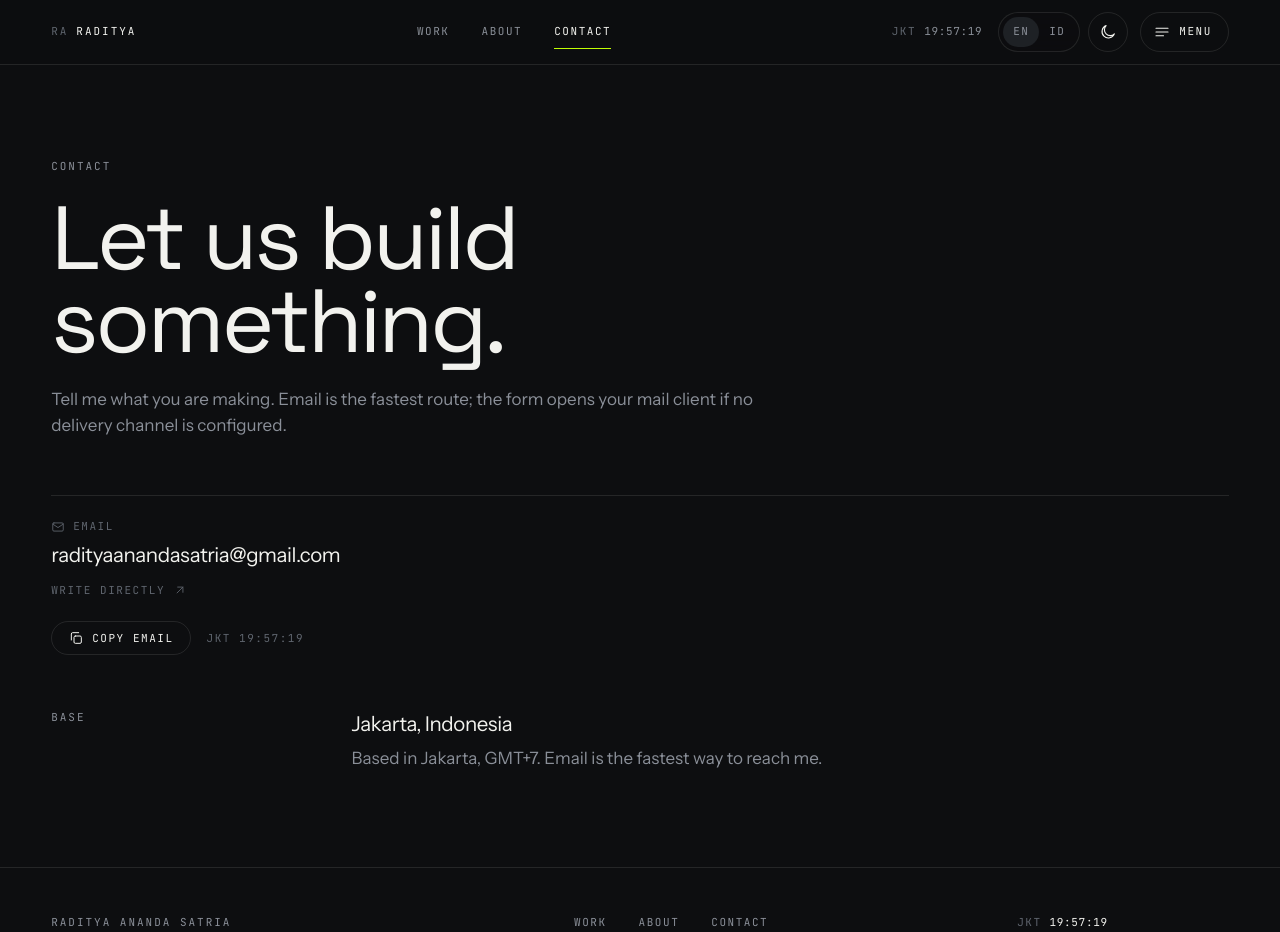
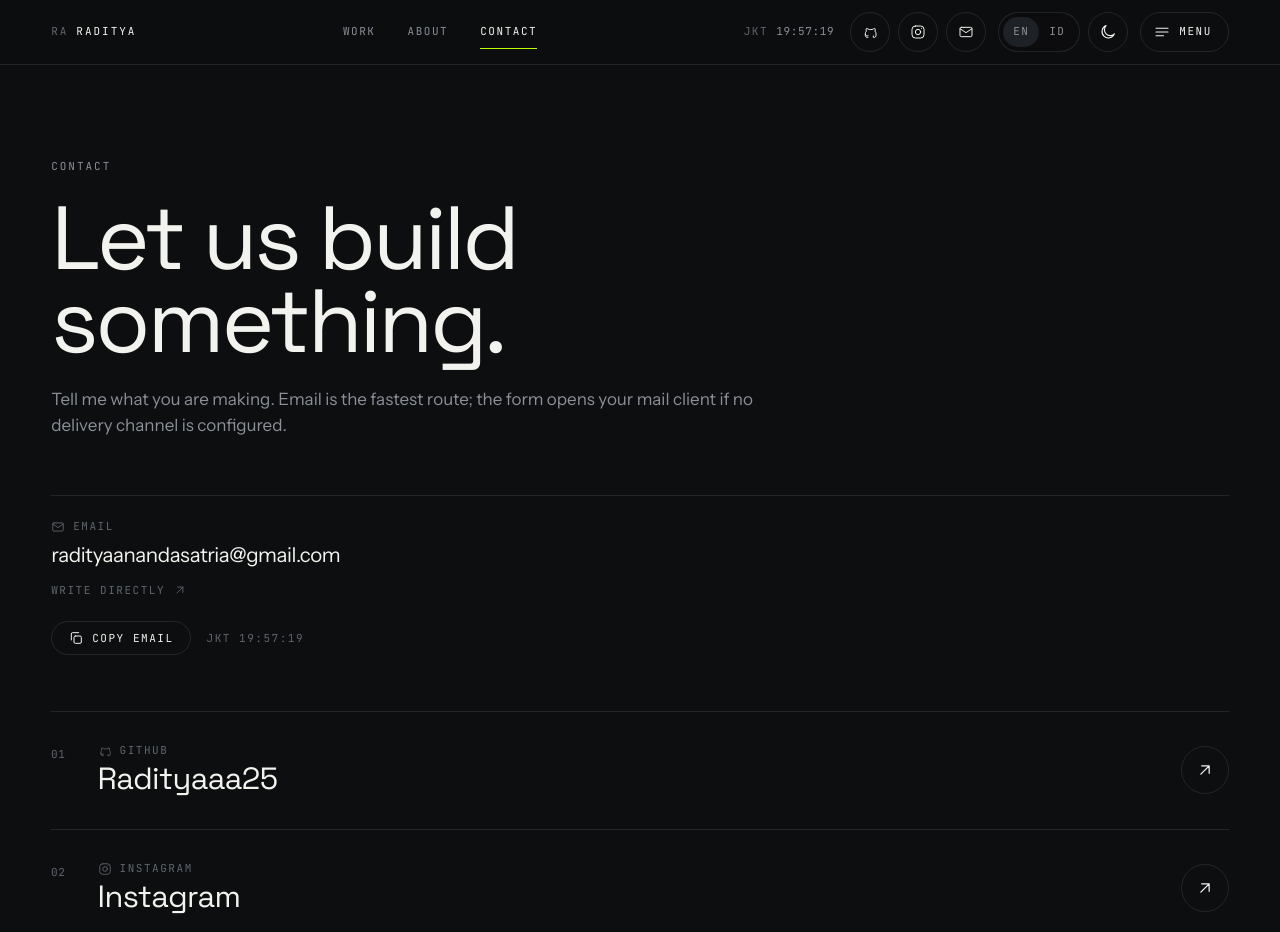
Before and after one commit to Radityaaa25/new-porto-raditya, a Next.js app: page /en/contact in a window 1280 px wide. Shown: the top 932 px of the page. Built offline with nearby package versions, Linux system fonts and the light colour scheme; no server answers.

Commit message:
feat: add GitHub, Instagram, and email links across the site

```diff
--- a/app/[locale]/contact/page.tsx
+++ b/app/[locale]/contact/page.tsx
@@ -7,6 +7,7 @@ import { Reveal } from "@/components/motion/Reveal";
 import { SplitText } from "@/components/motion/SplitText";
 import { getDictionary, isLocale, type Locale } from "@/content";
 import { site } from "@/content/site";
+import { SocialRows } from "@/components/socials/SocialLinks";
 import { pageMetadata } from "@/lib/seo";
 
 async function readLocale(params: Promise<{ locale: string }>): Promise<Locale> {
@@ -70,6 +71,8 @@ export default async function ContactPage({ params }: { params: Promise<{ locale
           </div>
         </Reveal>
 
+        <SocialRows ariaLabel={content.home.contact.socialsLabel} />
+
         <div className="grid gap-6 md:grid-cols-12">
           <h2 className="text-muted font-mono text-meta uppercase tracking-[0.18em] md:col-span-3">
             {content.contact.baseLabel}
--- a/components/layout/Footer.tsx
+++ b/components/layout/Footer.tsx
@@ -4,6 +4,7 @@ import { ArrowUpRightIcon } from "@/components/icons";
 import { LiveClock } from "@/components/hud/LiveClock";
 import { useSiteContent } from "@/components/providers/LocaleProvider";
 import { site } from "@/content/site";
+import { SocialIcons } from "@/components/socials/SocialLinks";
 import { Link } from "@/i18n/navigation";
 
 export function Footer() {
@@ -28,6 +29,7 @@ export function Footer() {
                 className="duration-ui group-hover:-translate-y-0.5 group-hover:translate-x-0.5 transition-transform"
               />
             </a>
+            <SocialIcons ariaLabel={content.footer.socials} className="mt-3" />
           </div>
 
           <nav aria-label={content.ui.footerNav} className="flex flex-wrap gap-x-8 gap-y-2">
--- a/components/layout/Header.tsx
+++ b/components/layout/Header.tsx
@@ -7,6 +7,7 @@ import { LanguageSwitcher } from "@/components/hud/LanguageSwitcher";
 import { LiveClock } from "@/components/hud/LiveClock";
 import { ThemeToggle } from "@/components/hud/ThemeToggle";
 import { MenuOverlay } from "@/components/motion/MenuOverlay";
+import { SocialIcons } from "@/components/socials/SocialLinks";
 import { useSiteContent } from "@/components/providers/LocaleProvider";
 import type { NavItem } from "@/content/types";
 import { Link, usePathname } from "@/i18n/navigation";
@@ -63,6 +64,10 @@ export function Header() {
             <span className="hidden lg:inline-flex">
               <LiveClock className="text-muted mr-2" />
             </span>
+            <SocialIcons
+              ariaLabel={content.footer.socials}
+              className="mr-1 hidden lg:flex"
+            />
             <LanguageSwitcher className="hidden sm:flex" />
             <ThemeToggle />
             <button
--- a/components/motion/MenuOverlay.tsx
+++ b/components/motion/MenuOverlay.tsx
@@ -5,6 +5,7 @@ import { useEffect, useRef, type KeyboardEvent } from "react";
 
 import { CloseIcon } from "@/components/icons";
 import { LanguageSwitcher } from "@/components/hud/LanguageSwitcher";
+import { SocialIcons } from "@/components/socials/SocialLinks";
 import { useSmoothScroll } from "@/components/providers/SmoothScrollProvider";
 import { gsap } from "@/lib/motion/gsap";
 import { menuLink, menuOverlay, resolveMotion } from "@/lib/motion/presets";
@@ -170,6 +171,7 @@ export function MenuOverlay({ onClose }: MenuOverlayProps) {
       </nav>
 
       <div className="flex flex-col gap-4">
+        <SocialIcons labelled ariaLabel={content.footer.socials} />
         <LanguageSwitcher />
         <div className="flex flex-col gap-2 font-mono text-meta uppercase tracking-[0.14em] text-muted">
           <a href={`mailto:${site.email}`} className="hover:text-fg w-fit transition-colors">
--- a/components/sections/Hero.tsx
+++ b/components/sections/Hero.tsx
@@ -5,6 +5,7 @@ import { ArrowDownIcon, ArrowUpRightIcon, DotIcon } from "@/components/icons";
 import { Reveal } from "@/components/motion/Reveal";
 import { SplitText } from "@/components/motion/SplitText";
 import { DotGrid } from "@/components/textures";
+import { SocialIcons } from "@/components/socials/SocialLinks";
 import { useSiteContent } from "@/components/providers/LocaleProvider";
 import { site } from "@/content/site";
 import { Link } from "@/i18n/navigation";
@@ -66,6 +67,7 @@ export function Hero() {
         <div className="grid gap-8 md:grid-cols-12 md:items-end">
           <Reveal waitForReady trigger="mount" delay={0.2} className="md:col-span-6">
             <p className="max-w-[var(--measure-wide)] text-body text-muted">{hero.intro}</p>
+            <SocialIcons labelled ariaLabel={hero.socials} className="mt-5" />
           </Reveal>
 
           <Reveal
--- /dev/null
+++ b/components/socials/SocialLinks.tsx
@@ -0,0 +1,100 @@
+"use client";
+
+import { ArrowUpRightIcon, GitHubIcon, InstagramIcon, MailIcon } from "@/components/icons";
+import { Magnetic } from "@/components/motion/Magnetic";
+import { socials, type Social, type SocialKey } from "@/content/site";
+import { cn } from "@/lib/utils/cn";
+
+const ICONS: Record<SocialKey, typeof GitHubIcon> = {
+  github: GitHubIcon,
+  instagram: InstagramIcon,
+  email: MailIcon,
+};
+
+const isExternal = (social: Social) => social.key !== "email";
+const visibleHandle = (social: Social) =>
+  social.handle && social.handle !== "TODO" ? social.handle : social.label;
+
+function linkProps(social: Social) {
+  if (!isExternal(social)) return { href: social.href };
+  return { href: social.href, target: "_blank", rel: "noopener noreferrer" };
+}
+
+type SocialIconsProps = {
+  className?: string;
+  labelled?: boolean;
+  ariaLabel?: string;
+};
+
+export function SocialIcons({ className, labelled = false, ariaLabel }: SocialIconsProps) {
+  return (
+    <ul aria-label={ariaLabel} className={cn("flex flex-wrap items-center gap-2", className)}>
+      {socials.map((social) => {
+        const Icon = ICONS[social.key];
+        return (
+          <li key={social.key}>
+            <a
+              {...linkProps(social)}
+              aria-label={`${social.label}: ${visibleHandle(social)}`}
+              className={cn(
+                "border-line hover:border-accent hover:text-accent focus-visible:border-accent group inline-flex h-10 items-center justify-center gap-2 rounded-full border transition-colors",
+                labelled ? "px-4" : "w-10",
+              )}
+            >
+              <Icon size={16} className="shrink-0" />
+              {labelled ? (
+                <span className="font-mono text-meta uppercase tracking-[0.12em]">{social.label}</span>
+              ) : null}
+            </a>
+          </li>
+        );
+      })}
+    </ul>
+  );
+}
+
+export function SocialRows({ className, ariaLabel }: { className?: string; ariaLabel?: string }) {
+  return (
+    <ul aria-label={ariaLabel} className={cn("border-line border-t", className)}>
+      {socials.map((social, index) => {
+        const Icon = ICONS[social.key];
+        return (
+          <li key={social.key} className="border-line border-b">
+            <Magnetic strength={0.045} className="block w-full">
+              <a
+                {...linkProps(social)}
+                aria-label={`${social.label}: ${visibleHandle(social)}`}
+                className="group flex items-center justify-between gap-4 py-6 md:py-8"
+              >
+                <span className="flex min-w-0 items-baseline gap-4 md:gap-8">
+                  <span className="text-subtle font-mono text-meta tabular-nums">
+                    {String(index + 1).padStart(2, "0")}
+                  </span>
+                  <span className="flex min-w-0 flex-col gap-1">
+                    <span className="text-subtle flex items-center gap-2 font-mono text-meta uppercase tracking-[0.14em]">
+                      <Icon size={14} />
+                      {social.label}
+                    </span>
+                    <span className="font-display text-h2 group-hover:text-accent truncate tracking-[-0.02em] transition-colors">
+                      {visibleHandle(social)}
+                    </span>
+                  </span>
+                </span>
+                <span className="border-line group-hover:border-accent relative flex size-11 shrink-0 items-center justify-center overflow-hidden rounded-full border transition-colors md:size-12">
+                  <ArrowUpRightIcon
+                    size={20}
+                    className="duration-ui ease-expo absolute transition-transform group-hover:translate-x-4 group-hover:-translate-y-4"
+                  />
+                  <ArrowUpRightIcon
+                    size={20}
+                    className="duration-ui ease-expo absolute -translate-x-4 translate-y-4 opacity-0 transition-all group-hover:translate-x-0 group-hover:translate-y-0 group-hover:opacity-100"
+                  />
+                </span>
+              </a>
+            </Magnetic>
+          </li>
+        );
+      })}
+    </ul>
+  );
+}
```
